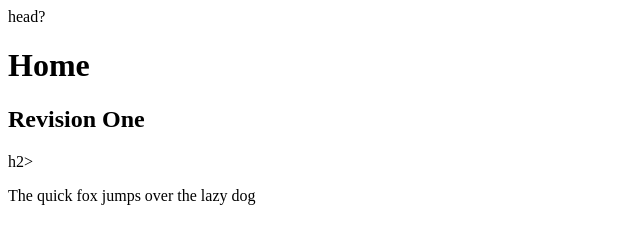
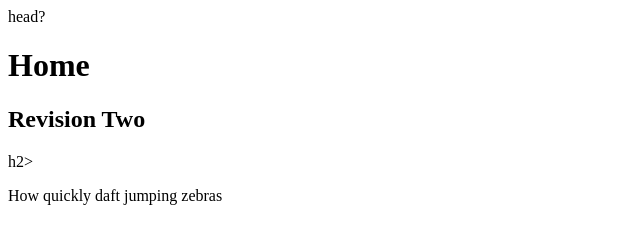
Before and after one commit to JackieChan0/CS240-Assignments, a plain HTML site: page index.html in a window 1280 px wide. Shown: the full height of the page, 0-640 px from the left. Drawn offline with Linux system fonts and the light colour scheme.

Commit message:
revision two

```diff
--- a/index.html
+++ b/index.html
@@ -7,8 +7,8 @@
 <body>
 
   <h1>Home</h1>
-  <h2>Revision One</h2>h2>
-  <p>The quick fox jumps over the lazy dog</p>
+  <h2>Revision Two</h2>h2>
+  <p>How quickly daft jumping zebras</p>
 
   </body>
   </html>
```
